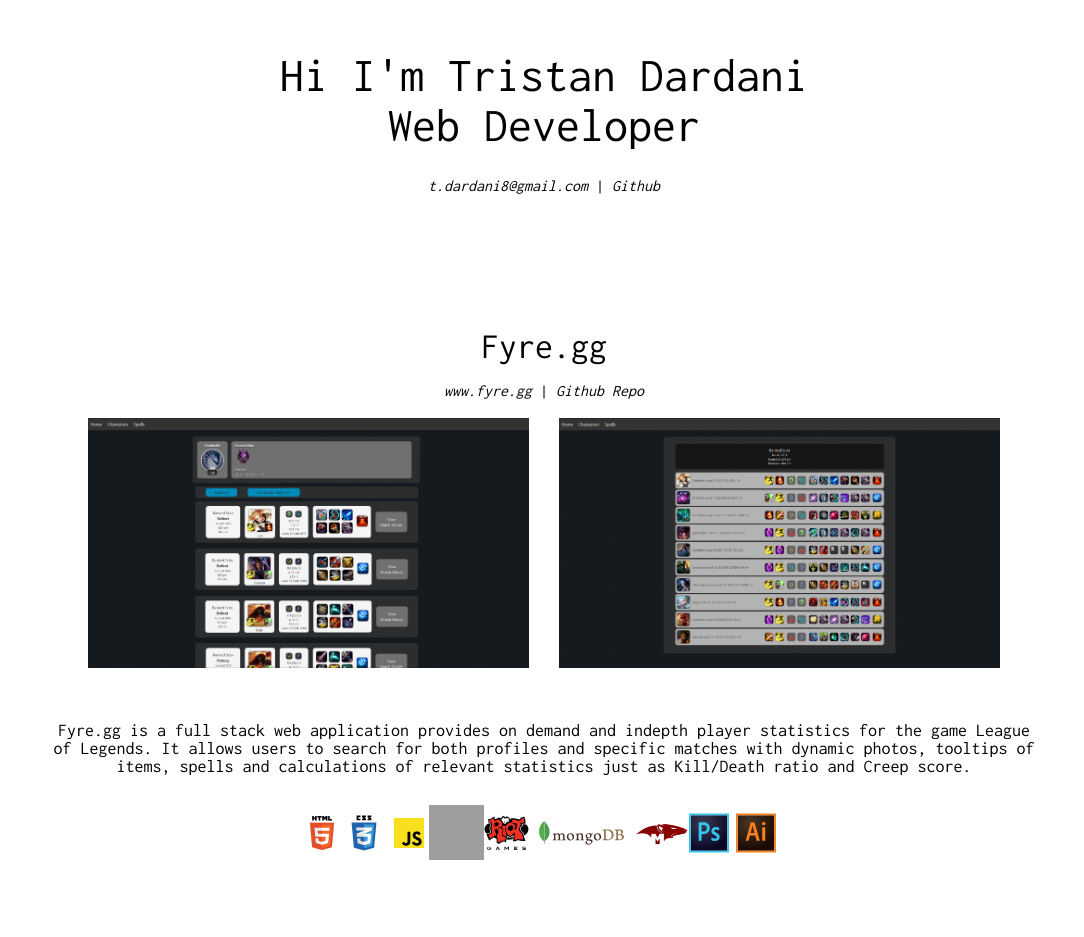
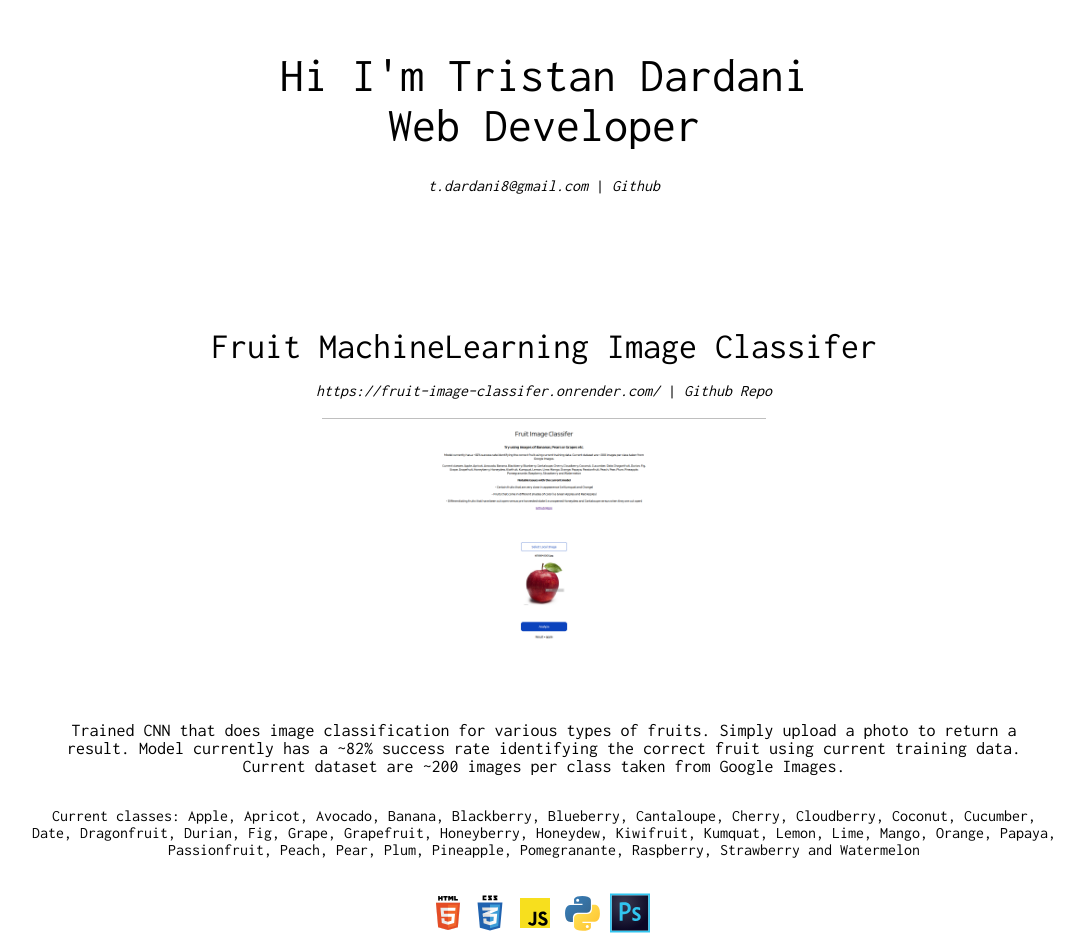
Before and after one commit to tdar31/personal-site, a React (Create React App) app in the folder client/: page / in a window 1280 px wide. Shown: the top 937 px of the page, without its empty margins (106-1190 px from the left). Built offline with nearby package versions, Linux system fonts and the light colour scheme; grey boxes are pictures that could not be loaded.

Commit message:
updating projects

```diff
--- a/client/src/components/ProjectContainer/index.js
+++ b/client/src/components/ProjectContainer/index.js
@@ -4,6 +4,7 @@
 import pageSBS from "../assets/images/page2.png";
 import fyreHome from "../assets/images/fyreHome.png";
 import fyreMatch from "../assets/images/fyreggMatch.png";
+import fruitHome from "../assets/images/fruitclass.png";
 import ReactTooltip from "react-tooltip";
 //
 import htmlLogo from "../assets/icons/html5.svg";
@@ -57,6 +58,83 @@
                         >
                             <i>Github</i>
                         </a>
+                    </div>
+                </div>
+                <div className="sideSpace" />
+            </div>
+
+            <div className="projectContainer">
+                <div className="sideSpace" />
+                <div className="projectOneContainer">
+                    <div className="projectTitle">
+                        Fruit MachineLearning Image Classifer
+                        <br />
+                        <a
+                            className="projectLink"
+                            href="https://fruit-image-classifer.onrender.com/"
+                            target="_blank"
+                        >
+                            <i>https://fruit-image-classifer.onrender.com/</i>
+                        </a>
+                        <span className="projectLink"> | </span>
+                        <a
+                            className="projectLink"
+                            href="https://github.com/tdar31/Fruit-MachineLearning-Image-Classifer"
+                            target="_blank"
+                        >
+                            <i>Github Repo</i>
+                        </a>
+                    </div>
+
+                    <img className="homePageSBS" src={fruitHome} />
+
+                    <div className="projectDescription">
+                        Trained CNN that does image classification for various
+                        types of fruits. Simply upload a photo to return a
+                        result. Model currently has a ~82% success rate
+                        identifying the correct fruit using current training
+                        data. Current dataset are ~200 images per class taken
+                        from Google Images.
+                    </div>
+
+                    <br />
+
+                    <div className="projectDerscription">
+                        Current classes: Apple, Apricot, Avocado, Banana,
+                        Blackberry, Blueberry, Cantaloupe, Cherry, Cloudberry,
+                        Coconut, Cucumber, Date, Dragonfruit, Durian, Fig,
+                        Grape, Grapefruit, Honeyberry, Honeydew, Kiwifruit,
+                        Kumquat, Lemon, Lime, Mango, Orange, Papaya,
+                        Passionfruit, Peach, Pear, Plum, Pineapple,
+                        Pomegranante, Raspberry, Strawberry and Watermelon
+                    </div>
+
+                    <div className="projectTechnologies projectMargin">
+                        <img
+                            className="htmlLogo"
+                            data-tip="HTML5"
+                            src={htmlLogo}
+                        />
+                        <img
+                            className="cssLogo"
+                            data-tip="CSS3"
+                            src={cssLogo}
+                        />
+                        <img
+                            className="jsLogo"
+                            data-tip="Javascript"
+                            src={jsLogo}
+                        />
+                        <img
+                            className="pythonLogo"
+                            data-tip="Python"
+                            src={pythonLogo}
+                        />
+                        <img
+                            className="chaiLogo"
+                            data-tip="Adobe Photoshop"
+                            src={phLogo}
+                        />
                     </div>
                 </div>
                 <div className="sideSpace" />
@@ -123,7 +201,7 @@
                         />
                         <img className="mongoDBLogo" src={mongoDBLogo} />
                         <img
-                            className="reactLogo"
+                            className="mongooseLogo"
                             data-tip="Mongoose ODM"
                             src={mongooseLogo}
                         />
@@ -284,7 +362,7 @@
                         />
                         <img className="mongoDBLogo" src={mongoDBLogo} />
                         <img
-                            className="reactLogo"
+                            className="mongooseLogo"
                             data-tip="Mongoose ODM"
                             src={mongooseLogo}
                         />
--- a/client/src/components/ProjectContainer/style.css
+++ b/client/src/components/ProjectContainer/style.css
@@ -164,6 +164,15 @@
     vertical-align: middle;
 }
 
+.pythonLogo {
+    height: 35px;
+    width: 35px;
+    margin-right: 10px;
+    margin-left: 10px;
+    display: inline-block;
+    vertical-align: middle;
+}
+
 .headerTitle {
     font-size: 48px;
     vertical-align: middle;
@@ -176,6 +185,10 @@
     vertical-align: middle;
     margin-top: 20px;
     margin-bottom: 10px;
+}
+
+.projectMargin {
+    margin-top: 35px;
 }
 
 @media only screen and (max-width: 1301px) {
```
Also changed, not shown: client/src/components/assets/images/fruitclass.png (added).
